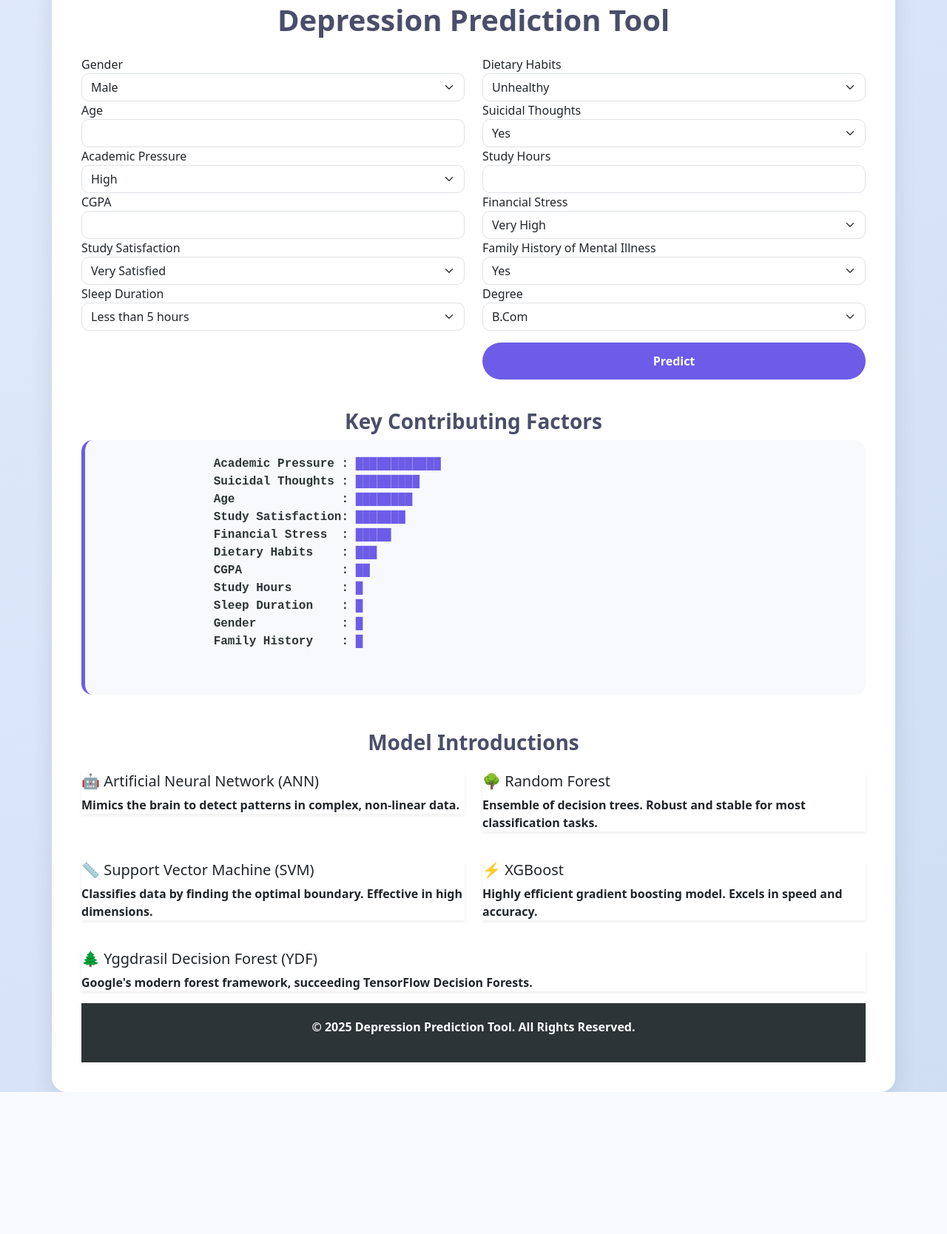
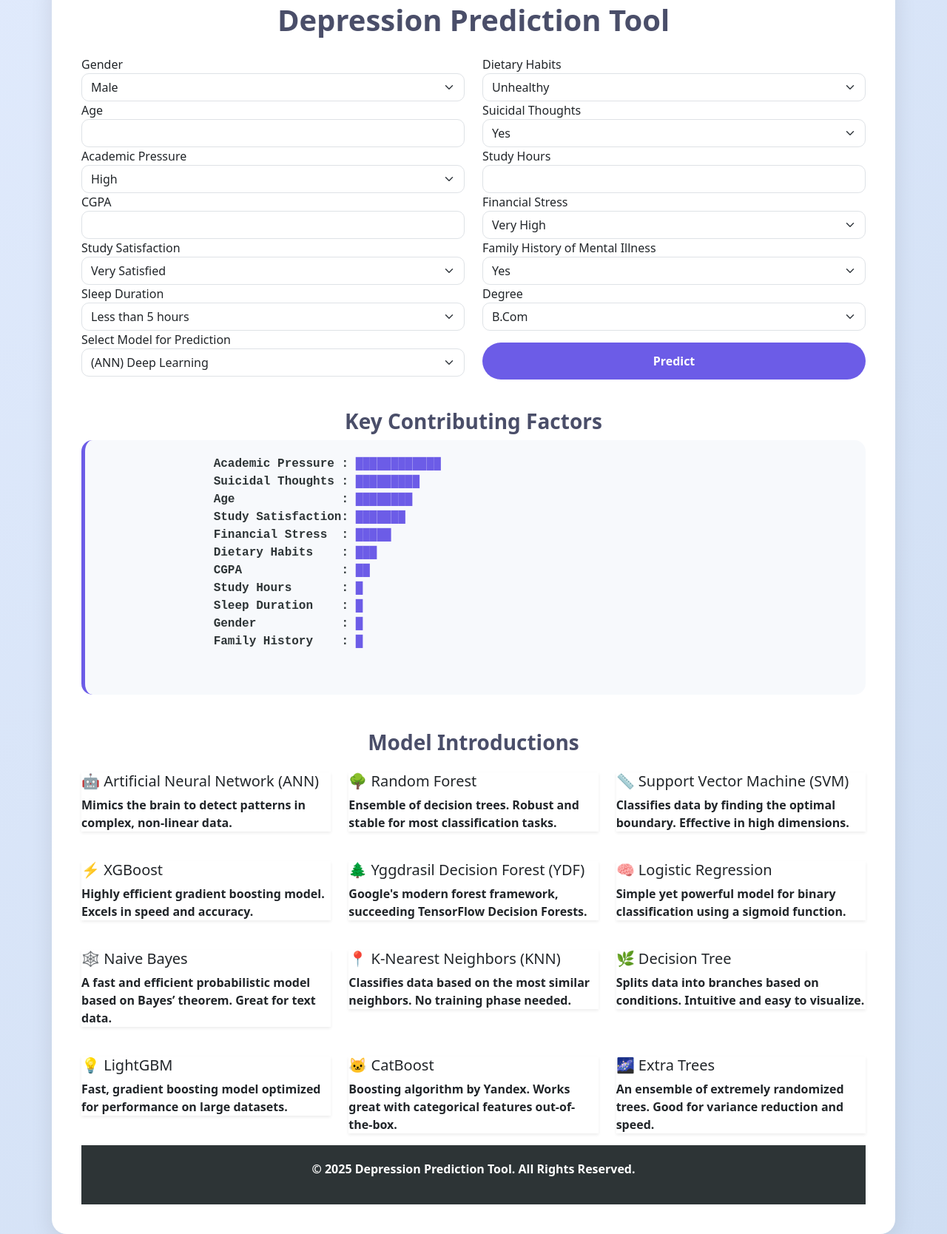
Before and after one commit to isfar12/Depression-Prediction-Model, a Flask app: page / in a window 1280 px wide. Shown: the part 87-1755 px from the top of the page at 74% size. Before the commit the page ends 1563 px from the top, so only its background shows below. Run offline with Flask 3, Linux system fonts and the light colour scheme; parts of the project's set-up code (start-up, migrations or seed data) failed here and were passed over.

Commit message:
updated code for optimization

```diff
--- a/app.py
+++ b/app.py
@@ -6,10 +6,10 @@ from tensorflow.keras.models import load_model
 import pandas as pd
 import os
 # Load models and data
-rf_model = joblib.load('models/rf_model.pkl')  # Random Forest
-svm_model = joblib.load('models/svm_model.pkl')  # SVM
-ydf_model = ydf.load_model('models/ydf_model')  # YDF
-ann_model = load_model("models/ann_best_model.keras")
+# rf_model = joblib.load('models/rf_model.pkl')  # Random Forest
+# svm_model = joblib.load('models/svm_model.pkl')  # SVM
+# ydf_model = ydf.load_model('models/ydf_model')  # YDF
+# ann_model = load_model("models/ann_best_model.keras")
 X = joblib.load("X_columns.pkl")  # Feature columns
 
 # Prediction function
@@ -65,14 +65,28 @@ def index():
         Financial = float(request.form['financial'])
         History = int(request.form['history'])
         Subject = request.form['subject']
+        model_choice = request.form['model_choice']
 
-        ann_pred = prediction_ml(Gender, Age, Pressure, CGPA, Satisfaction, Sleep, Dietary, Suicide, Study, Financial, History, Subject, ann_model)
-        rf_pred = prediction_ml(Gender, Age, Pressure, CGPA, Satisfaction, Sleep, Dietary, Suicide, Study, Financial, History, Subject, rf_model)
-        svm_pred = prediction_ml(Gender, Age, Pressure, CGPA, Satisfaction, Sleep, Dietary, Suicide, Study, Financial, History, Subject, svm_model)
+        if model_choice == 'ann':
+            ann_model = load_model("models/ann_best_model.keras")
+            ann_pred = prediction_ml(Gender, Age, Pressure, CGPA, Satisfaction, Sleep, Dietary, Suicide, Study, Financial, History, Subject, ann_model)
 
-        ydf_pred = prediction_ml(Gender, Age, Pressure, CGPA, Satisfaction, Sleep, Dietary, Suicide, Study, Financial, History, Subject, ydf_model)
+            return render_template('index.html', ann_pred=ann_pred)
 
-        return render_template('index.html', ann_pred=ann_pred, rf_pred=rf_pred, svm_pred=svm_pred, ydf_pred=ydf_pred)
+        elif model_choice == 'rf':
+            rf_model = joblib.load('models/rf_model.pkl')  # Load Random Forest model
+            rf_pred = prediction_ml(Gender, Age, Pressure, CGPA, Satisfaction, Sleep, Dietary, Suicide, Study, Financial, History, Subject, rf_model)
+            return render_template('index.html', rf_pred=rf_pred)
+
+        elif model_choice == 'svm':
+            svm_model = joblib.load('models/svm_model.pkl')  # Load SVM model
+            svm_pred = prediction_ml(Gender, Age, Pressure, CGPA, Satisfaction, Sleep, Dietary, Suicide, Study, Financial, History, Subject, svm_model)
+            return render_template('index.html', svm_pred=svm_pred)
+
+        elif model_choice == 'ydf':
+            ydf_model = ydf.load_model('models/ydf_model')  # Load YDF model
+            ydf_pred = prediction_ml(Gender, Age, Pressure, CGPA, Satisfaction, Sleep, Dietary, Suicide, Study, Financial, History, Subject, ydf_model)
+            return render_template('index.html', ydf_pred=ydf_pred)
 
     return render_template('index.html')
 
--- a/requirements.txt
+++ b/requirements.txt
@@ -30,7 +30,6 @@ debugpy==1.8.12
 decorator==5.1.1
 defusedxml==0.7.1
 distro==1.9.0
-empiricaldist==0.8.0
 et_xmlfile==2.0.0
 executing==2.2.0
 fastjsonschema==2.21.1
@@ -108,7 +107,6 @@ pandocfilters==1.5.1
 parso==0.8.4
 patsy==1.0.1
 platformdirs==4.3.6
-plotly==6.0.0
 prometheus_client==0.21.1
 prompt_toolkit==3.0.50
 protobuf==4.25.6
--- /dev/null
+++ b/tempCodeRunnerFile.py
@@ -0,0 +1,5 @@
+rf_model = joblib.load('models/rf_model.pkl')  # Random Forest
+# svm_model = joblib.load('models/svm_model.pkl')  # SVM
+# ydf_model = ydf.load_model('models/ydf_model')  # YDF
+# ann_model = load_model("models/ann_best_model.keras")
+# X = joblib.load("X_columns.pkl")  # Feature columns
--- a/templates/index.html
+++ b/templates/index.html
@@ -143,6 +143,15 @@
                             <option value="3">More than 8 hours</option>
                         </select>
                     </div>
+                    <div class="form-group">
+                        <label for="model_choice">Select Model for Prediction</label>
+                        <select id="model_choice" name="model_choice" class="form-select" required>
+                            <option value="ann">(ANN) Deep Learning</option>
+                            <option value="rf">Random Forest</option>
+                            <option value="svm">SVM</option>
+                            <option value="ydf">YDF</option>
+                        </select>
+                    </div>
                 </div>
 
                 <div class="col-md-6">
@@ -222,10 +231,9 @@
 
         {% if ann_pred is defined %}
         <div class="result-container">
-    <h3 class="text-center mb-4">Prediction Results</h3>
+            <h3 class="text-center mb-4">ANN Prediction Results</h3>
             <div class="row g-4">
-        <!-- ANN Prediction -->
-        <div class="col-md-6">
+                <div class="col-md-12">
                     <div class="result-item">
                         <h5>ANN Prediction</h5>
                         <p class="prediction-text {% if ann_pred[0][0] > 0.5 %}depressed{% else %}not-depressed{% endif %}">
@@ -233,17 +241,27 @@
                         </p>
                     </div>
                 </div>
-        <!-- Random Forest Prediction -->
-        <div class="col-md-6">
+            </div>
+        </div>
+        {% elif rf_pred is defined %}
+        <div class="result-container">
+            <h3 class="text-center mb-4">Random Forest Prediction Results</h3>
+            <div class="row g-4">
+                <div class="col-md-12">
                     <div class="result-item">
-                <h5>Random Forest</h5>
+                        <h5>Random Forest Prediction</h5>
                         <p class="prediction-text {% if rf_pred == 1 %}depressed{% else %}not-depressed{% endif %}">
                             {% if rf_pred == 1 %}Depressed{% else %}Not Depressed{% endif %}
                         </p>
                     </div>
                 </div>
-        <!-- SVM Prediction -->
-        <div class="col-md-6">
+            </div>
+        </div>
+        {% elif svm_pred is defined %}
+        <div class="result-container">
+            <h3 class="text-center mb-4">SVM Prediction Results</h3>
+            <div class="row g-4">
+                <div class="col-md-12">
                     <div class="result-item">
                         <h5>SVM Prediction</h5>
                         <p class="prediction-text {% if svm_pred == 1 %}depressed{% else %}not-depressed{% endif %}">
@@ -251,8 +269,13 @@
                         </p>
                     </div>
                 </div>
-        <!-- YDF Prediction -->
-        <div class="col-md-6">
+            </div>
+        </div>
+        {% elif ydf_pred is defined %}
+        <div class="result-container">
+            <h3 class="text-center mb-4">YDF Prediction Results</h3>
+            <div class="row g-4">
+                <div class="col-md-12">
                     <div class="result-item">
                         <h5>YDF Prediction</h5>
                         <p class="prediction-text {% if ydf_pred[0] > 0.5 %}depressed{% else %}not-depressed{% endif %}">
@@ -286,38 +309,93 @@
         <div class="model-introduction mt-5">
             <h3 class="text-center mb-4">Model Introductions</h3>
             <div class="row g-4">
-                <div class="col-md-6">
+                <!-- ANN -->
+                <div class="col-md-4">
                     <div class="model-card shadow-sm">
                         <h5>🤖 Artificial Neural Network (ANN)</h5>
                         <p>Mimics the brain to detect patterns in complex, non-linear data.</p>
                     </div>
                 </div>
-                <div class="col-md-6">
+                <!-- Random Forest -->
+                <div class="col-md-4">
                     <div class="model-card shadow-sm">
                         <h5>🌳 Random Forest</h5>
                         <p>Ensemble of decision trees. Robust and stable for most classification tasks.</p>
                     </div>
                 </div>
-                <div class="col-md-6">
+                <!-- SVM -->
+                <div class="col-md-4">
                     <div class="model-card shadow-sm">
                         <h5>📏 Support Vector Machine (SVM)</h5>
                         <p>Classifies data by finding the optimal boundary. Effective in high dimensions.</p>
                     </div>
                 </div>
-                <div class="col-md-6">
+                <!-- XGBoost -->
+                <div class="col-md-4">
                     <div class="model-card shadow-sm">
                         <h5>⚡ XGBoost</h5>
                         <p>Highly efficient gradient boosting model. Excels in speed and accuracy.</p>
                     </div>
                 </div>
-                <div class="col-md-12">
+                <!-- YDF -->
+                <div class="col-md-4">
                     <div class="model-card shadow-sm">
                         <h5>🌲 Yggdrasil Decision Forest (YDF)</h5>
                         <p>Google's modern forest framework, succeeding TensorFlow Decision Forests.</p>
                     </div>
                 </div>
+                <!-- Logistic Regression -->
+                <div class="col-md-4">
+                    <div class="model-card shadow-sm">
+                        <h5>🧠 Logistic Regression</h5>
+                        <p>Simple yet powerful model for binary classification using a sigmoid function.</p>
                     </div>
                 </div>
+                <!-- Naive Bayes -->
+                <div class="col-md-4">
+                    <div class="model-card shadow-sm">
+                        <h5>🕸️ Naive Bayes</h5>
+                        <p>A fast and efficient probabilistic model based on Bayes’ theorem. Great for text data.</p>
+                    </div>
+                </div>
+                <!-- KNN -->
+                <div class="col-md-4">
+                    <div class="model-card shadow-sm">
+                        <h5>📍 K-Nearest Neighbors (KNN)</h5>
+                        <p>Classifies data based on the most similar neighbors. No training phase needed.</p>
+                    </div>
+                </div>
+                <!-- Decision Tree -->
+                <div class="col-md-4">
+                    <div class="model-card shadow-sm">
+                        <h5>🌿 Decision Tree</h5>
+                        <p>Splits data into branches based on conditions. Intuitive and easy to visualize.</p>
+                    </div>
+                </div>
+                <!-- LightGBM -->
+                <div class="col-md-4">
+                    <div class="model-card shadow-sm">
+                        <h5>💡 LightGBM</h5>
+                        <p>Fast, gradient boosting model optimized for performance on large datasets.</p>
+                    </div>
+                </div>
+                <!-- CatBoost -->
+                <div class="col-md-4">
+                    <div class="model-card shadow-sm">
+                        <h5>🐱 CatBoost</h5>
+                        <p>Boosting algorithm by Yandex. Works great with categorical features out-of-the-box.</p>
+                    </div>
+                </div>
+                <!-- Extra Trees -->
+                <div class="col-md-4">
+                    <div class="model-card shadow-sm">
+                        <h5>🌌 Extra Trees</h5>
+                        <p>An ensemble of extremely randomized trees. Good for variance reduction and speed.</p>
+                    </div>
+                </div>
+            </div>
+        </div>
+
 
     <div class="footer">
         <p>&copy; 2025 Depression Prediction Tool. All Rights Reserved.</p>
```
Lines whose indentation alone changed are shown as unchanged.
